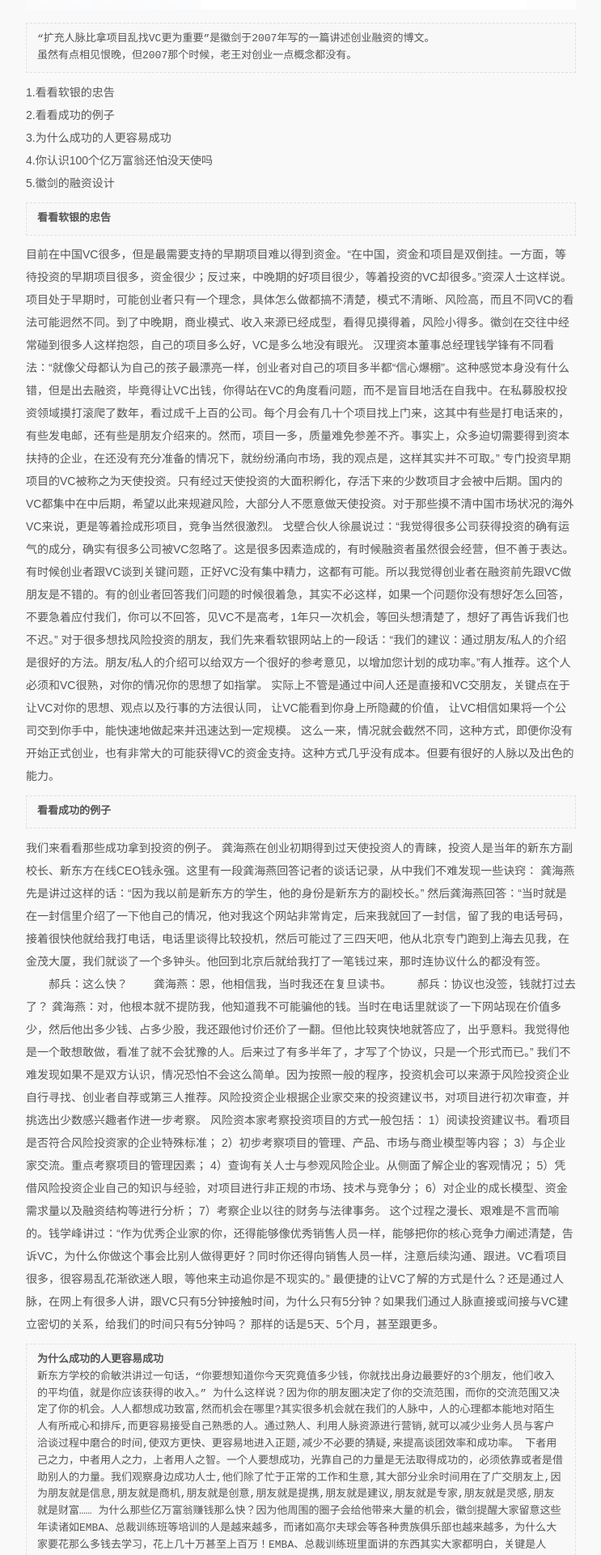
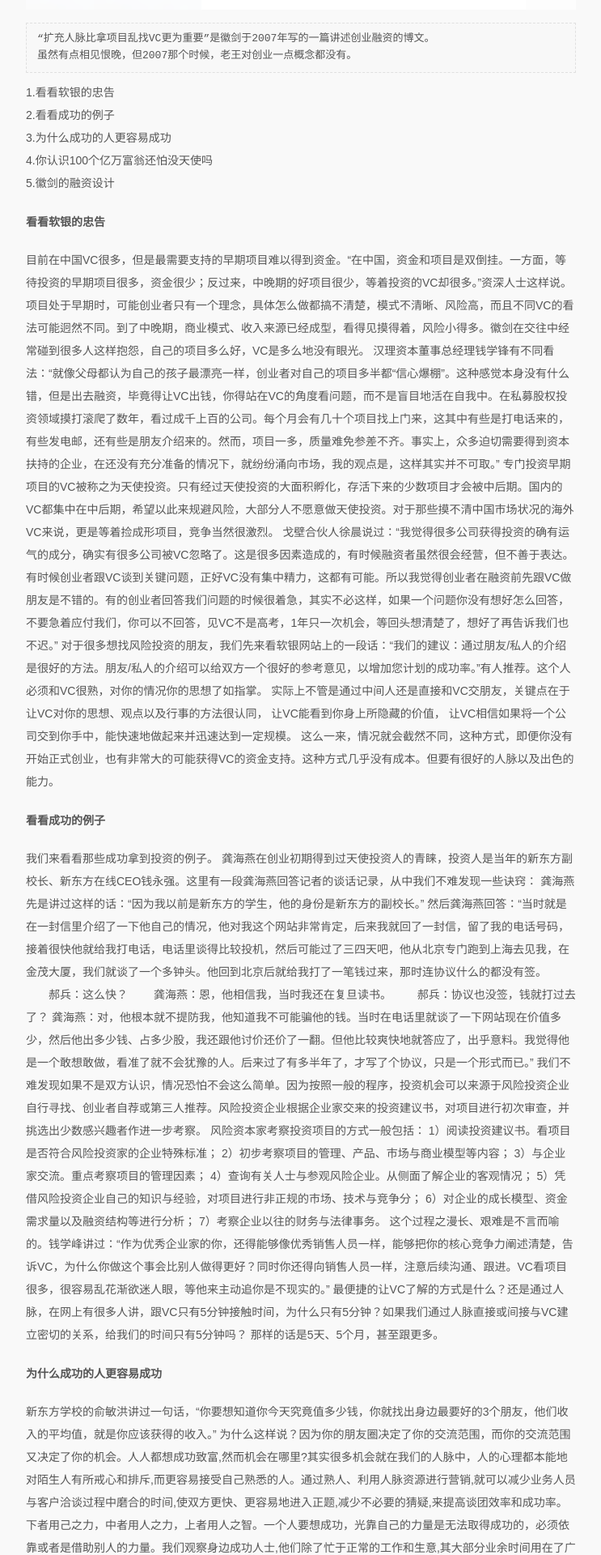
Before and after one commit to laowang24/laowang24.github.com, a Jekyll site: the page built from _posts/2014-01-01-relationship-important-vc.markdown, in a window 1280 px wide. Shown: the part 487-2407 px from the top of the page at 81% size, without its empty margins (268-1011 px from the left). Built offline with Jekyll 4.4.1, drawn with Linux system fonts in a browser that asks for light colours; some web fonts are replaced; Markdown is read by kramdown in place of the engine named in the settings.

Commit message:
update at 2013-12-30

```diff
--- a/_posts/2014-01-01-relationship-important-vc.markdown
+++ b/_posts/2014-01-01-relationship-important-vc.markdown
@@ -18,7 +18,7 @@ tags:
 4.你认识100个亿万富翁还怕没天使吗
 5.徽剑的融资设计
 
-> **看看软银的忠告**
+**看看软银的忠告**
 
 目前在中国VC很多，但是最需要支持的早期项目难以得到资金。“在中国，资金和项目是双倒挂。一方面，等待投资的早期项目很多，资金很少；反过来，中晚期的好项目很少，等着投资的VC却很多。”资深人士这样说。
 项目处于早期时，可能创业者只有一个理念，具体怎么做都搞不清楚，模式不清晰、风险高，而且不同VC的看法可能迥然不同。到了中晚期，商业模式、收入来源已经成型，看得见摸得着，风险小得多。徽剑在交往中经常碰到很多人这样抱怨，自己的项目多么好，VC是多么地没有眼光。
@@ -32,7 +32,7 @@ tags:
 让VC相信如果将一个公司交到你手中，能快速地做起来并迅速达到一定规模。
 这么一来，情况就会截然不同，这种方式，即便你没有开始正式创业，也有非常大的可能获得VC的资金支持。这种方式几乎没有成本。但要有很好的人脉以及出色的能力。
 
-> **看看成功的例子**
+**看看成功的例子**
 
 我们来看看那些成功拿到投资的例子。
 龚海燕在创业初期得到过天使投资人的青睐，投资人是当年的新东方副校长、新东方在线CEO钱永强。这里有一段龚海燕回答记者的谈话记录，从中我们不难发现一些诀窍：
@@ -55,14 +55,16 @@ tags:
 最便捷的让VC了解的方式是什么？还是通过人脉，在网上有很多人讲，跟VC只有5分钟接触时间，为什么只有5分钟？如果我们通过人脉直接或间接与VC建立密切的关系，给我们的时间只有5分钟吗？
 那样的话是5天、5个月，甚至跟更多。
 
-> **为什么成功的人更容易成功**
+**为什么成功的人更容易成功**
+
 新东方学校的俞敏洪讲过一句话，“你要想知道你今天究竟值多少钱，你就找出身边最要好的3个朋友，他们收入的平均值，就是你应该获得的收入。”
 为什么这样说？因为你的朋友圈决定了你的交流范围，而你的交流范围又决定了你的机会。人人都想成功致富,然而机会在哪里?其实很多机会就在我们的人脉中，人的心理都本能地对陌生人有所戒心和排斥,而更容易接受自己熟悉的人。通过熟人、利用人脉资源进行营销,就可以减少业务人员与客户洽谈过程中磨合的时间,使双方更快、更容易地进入正题,减少不必要的猜疑,来提高谈团效率和成功率。
 下者用己之力，中者用人之力，上者用人之智。一个人要想成功，光靠自己的力量是无法取得成功的，必须依靠或者是借助别人的力量。我们观察身边成功人士,他们除了忙于正常的工作和生意,其大部分业余时间用在了广交朋友上,因为朋友就是信息,朋友就是商机,朋友就是创意,朋友就是提携,朋友就是建议,朋友就是专家,朋友就是灵感,朋友就是财富......
 为什么那些亿万富翁赚钱那么快？因为他周围的圈子会给他带来大量的机会，徽剑提醒大家留意这些年读诸如EMBA、总裁训练班等培训的人是越来越多，而诸如高尔夫球会等各种贵族俱乐部也越来越多，为什么大家要花那么多钱去学习，花上几十万甚至上百万！EMBA、总裁训练班里面讲的东西其实大家都明白，关键是人脉，通过这种同学圈子，通过这种会员圈子来拓展自己人脉，给自己带来更多的机会。
 最有意思的一个现象就是在一般人看来，越是成功的人，越注重人脉，其实是相反的，因为这些人看中人脉，所以他们才能成功。
 
-> **你认识100个亿万富翁还怕没天使吗**
+**你认识100个亿万富翁还怕没天使吗**
+
 有朋友问我，为什么他找不到天使投资？
 我反问他，你认识多少亿万富翁？
 VC难谈下来，天使投资更不好找。这是目前很多创业者的一个困局。敢于涉足种子期项目的，还有一些规模较小的本土VC。面对种子期企业，本土VC拥有外资巨头不具备的优势，这是民间VC的最好生存土壤。
@@ -74,7 +76,8 @@ VC难谈下来，天使投资更不好找。这是目前很多创业者的一个
 一句话，如果作为创业者，认识很多民间富豪，那么找天使投资就很方便了。
 徽剑一个口号就是：“当你认识100个亿万富翁还怕没有天使吗？”
 
-> **徽剑的融资设计**
+**徽剑的融资设计**
+
 最后，徽剑以个人的例子来介绍一下，自己是如何开始准备寻找VC的。
 第一步，建立自己的价值。这里的“价值”，换个更贴切的说法就是“被利用价值”，在盘点人脉关系前，冷静问问自己：你对别人有用吗？你无法被人利用，就说明你不具有价值，你就越容易建立坚强的人脉关系。
 很少人能和与自己地位相差太远的人建立真正的人脉关系。所以，即使我们有幸与比尔盖茨交换了联系方式，他也不会对我有兴趣。如同建立品牌一样，一个人与其匆忙花费精力漫无目的认识朋友，不如事先确定好自己的价值定位，然后针对目标顾客有针对性地传播。这就是营销学里面的定位营销。
@@ -87,4 +90,4 @@ VC难谈下来，天使投资更不好找。这是目前很多创业者的一个
 所以，扩充人脉比直接找VC更重要。
 
 
-## 心得
+### 心得
```
